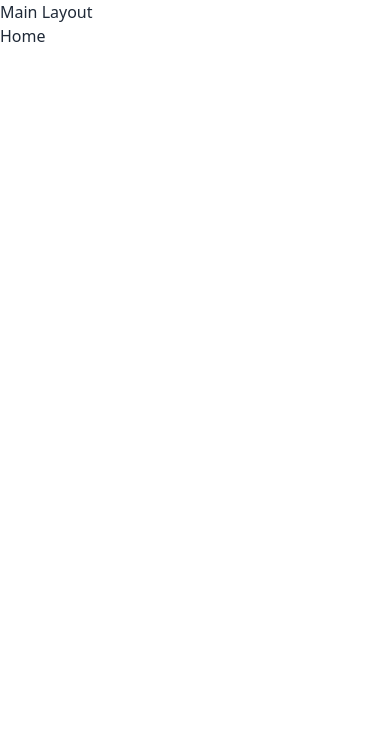
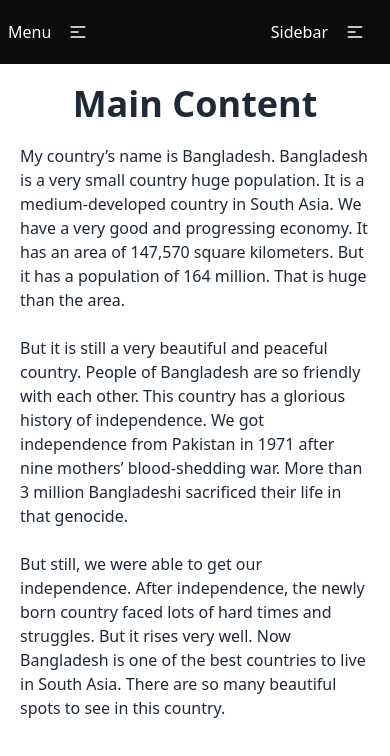
Before and after one commit to Arif1612/cyber-tech-solutions, a React (Vite) app: page / in a window 390 px wide. Shown: the top 756 px of the page. Built offline with nearby package versions, Linux system fonts and the light colour scheme.

Commit message:
homepage done with responsive

```diff
--- a/package.json
+++ b/package.json
@@ -28,6 +28,7 @@
     "eslint-plugin-react-hooks": "^4.6.0",
     "eslint-plugin-react-refresh": "^0.4.3",
     "postcss": "^8.4.30",
+    "prettier": "3.0.3",
     "tailwindcss": "^3.3.3",
     "vite": "^4.4.5"
   }
--- /dev/null
+++ b/src/layout/Container.jsx
@@ -0,0 +1,7 @@
+import React from "react";
+
+const Container = ({ children }) => {
+  return <div className=" max-w-[1440]  mx-6 md:mx-14  ">{children}</div>;
+};
+
+export default Container;
--- a/src/layout/Main.jsx
+++ b/src/layout/Main.jsx
@@ -1,15 +1,14 @@
-import React from 'react';
-import { Outlet } from 'react-router-dom';
+import React from "react";
+import { Outlet } from "react-router-dom";
+import Navbar from "../pages/Navbar/Navbar";
 
 const Main = () => {
-    return (
-        <div>
-            <p>
-                Main Layout
-                <Outlet></Outlet>
-            </p>
-        </div>
-    );
+  return (
+    <div>
+      <Navbar></Navbar>
+      <Outlet></Outlet>
+    </div>
+  );
 };
 
 export default Main;
--- a/src/pages/Home/Home.jsx
+++ b/src/pages/Home/Home.jsx
@@ -1,11 +1,20 @@
-import React from 'react';
+import React from "react";
+import SideBar from "./SideBar";
+import MainContent from "./MainContent";
 
 const Home = () => {
-    return (
-        <div>
-            <p>Home</p>
+  return (
+    <div>
+      <div className="grid md:grid-cols-4 gap-8">
+        <div className="hidden md:block ">
+          <SideBar></SideBar>
         </div>
-    );
+        <div className="col-span-3 ">
+          <MainContent></MainContent>
+        </div>
+      </div>
+    </div>
+  );
 };
 
 export default Home;
--- /dev/null
+++ b/src/pages/Home/MainContent.jsx
@@ -0,0 +1,28 @@
+import React from "react";
+
+const MainContent = () => {
+  return (
+    <div className="m-5">
+      <h1 className=" text-4xl font-bold my-5 text-center">Main Content</h1>
+      <p className="text-start">
+        My country’s name is Bangladesh. Bangladesh is a very small country huge
+        population. It is a medium-developed country in South Asia. We have a
+        very good and progressing economy. It has an area of 147,570 square
+        kilometers. But it has a population of 164 million. That is huge than
+        the area. <br />
+        <br /> But it is still a very beautiful and peaceful country. People of
+        Bangladesh are so friendly with each other. This country has a glorious
+        history of independence. We got independence from Pakistan in 1971 after
+        nine mothers’ blood-shedding war. More than 3 million Bangladeshi
+        sacrificed their life in that genocide. <br />
+        <br /> But still, we were able to get our independence. After
+        independence, the newly born country faced lots of hard times and
+        struggles. But it rises very well. Now Bangladesh is one of the best
+        countries to live in South Asia. There are so many beautiful spots to
+        see in this country.{" "}
+      </p>
+    </div>
+  );
+};
+
+export default MainContent;
--- /dev/null
+++ b/src/pages/Home/SideBar.jsx
@@ -0,0 +1,32 @@
+import React from "react";
+
+const SideBar = () => {
+  return (
+    <div className="bg-custom-blue-gray p-5 min-h-screen text-center">
+      <h5 className="font-bold">Sidebar</h5>
+      <select className="select  select-bordered  w-full max-w-xs mt-5">
+        <option disabled selected>
+          Item 1
+        </option>
+        <option>Item A</option>
+        <option>Item B</option>
+      </select>
+      <select className="select  select-bordered  w-full max-w-xs mt-3">
+        <option disabled selected>
+          Item 2
+        </option>
+        <option>Item A</option>
+        <option>Item B</option>
+      </select>
+      <select className="select  select-bordered  w-full max-w-xs mt-3">
+        <option disabled selected>
+          Item 3
+        </option>
+        <option>Item A</option>
+        <option>Item B</option>
+      </select>
+    </div>
+  );
+};
+
+export default SideBar;
--- a/src/pages/NavBar.jsx
+++ /dev/null
@@ -1,47 +0,0 @@
-import React from 'react';
-
-const NavBar = () => {
-    return (
-        <div className="navbar bg-base-100">
-        <div className="navbar-start">
-          <div className="dropdown">
-            <label tabIndex={0} className="btn btn-ghost lg:hidden">
-              <svg xmlns="http://www.w3.org/2000/svg" className="h-5 w-5" fill="none" viewBox="0 0 24 24" stroke="currentColor"><path strokeLinecap="round" strokeLinejoin="round" strokeWidth="2" d="M4 6h16M4 12h8m-8 6h16" /></svg>
-            </label>
-            <ul tabIndex={0} className="menu menu-sm dropdown-content mt-3 z-[1] p-2 shadow bg-base-100 rounded-box w-52">
-              <li><a>Item 1</a></li>
-              <li>
-                <a>Parent</a>
-                <ul className="p-2">
-                  <li><a>Submenu 1</a></li>
-                  <li><a>Submenu 2</a></li>
-                </ul>
-              </li>
-              <li><a>Item 3</a></li>
-            </ul>
-          </div>
-          <a className="btn btn-ghost normal-case text-xl">daisyUI</a>
-        </div>
-        <div className="navbar-center hidden lg:flex">
-          <ul className="menu menu-horizontal px-1">
-            <li><a>Item 1</a></li>
-            <li tabIndex={0}>
-              <details>
-                <summary>Parent</summary>
-                <ul className="p-2">
-                  <li><a>Submenu 1</a></li>
-                  <li><a>Submenu 2</a></li>
-                </ul>
-              </details>
-            </li>
-            <li><a>Item 3</a></li>
-          </ul>
-        </div>
-        <div className="navbar-end">
-          <a className="btn">Button</a>
-        </div>
-      </div>
-    );
-};
-
-export default NavBar;
--- a/src/pages/Navbar/Navbar.jsx
+++ b/src/pages/Navbar/Navbar.jsx
@@ -1,11 +1,123 @@
-import React from 'react';
+import React, { useState } from "react";
+import { Link } from "react-router-dom";
 
 const Navbar = () => {
-    return (
-        <div>
-            <p>Navbar</p>
+  const [showMenu, setShowMenu] = useState(false);
+
+  const toggleMenu = () => {
+    setShowMenu(!showMenu);
+  };
+
+  return (
+    <div className="navbar bg-custom-black text-white">
+      {/* Navbar start */}
+      <div className="navbar-start">
+        <Link className="md:hidden">Menu</Link>
+
+        <div className={`dropdown ${showMenu ? "visible" : ""}`}>
+          <label
+            tabIndex={0}
+            className="btn btn-ghost md:hidden"
+            onClick={toggleMenu}
+          >
+            <svg
+              xmlns="http://www.w3.org/2000/svg"
+              className="h-5 w-5"
+              fill="none"
+              viewBox="0 0 24 24"
+              stroke="currentColor"
+            >
+              <path
+                strokeLinecap="round"
+                strokeLinejoin="round"
+                strokeWidth="2"
+                d="M4 6h16M4 12h8m-8 6h16"
+              />
+            </svg>
+          </label>
+
+          <div
+            tabIndex={0}
+            className={`menu menu-sm dropdown-content mt-3 z-[1] p-2 shadow bg-custom-gray rounded-box w-52 text-black font-bold text-center ${
+              showMenu ? "block" : "hidden"
+            }`}
+          >
+            <div className="flex justify-end">
+              <button className="text-white" onClick={toggleMenu}>
+                <svg
+                  xmlns="http://www.w3.org/2000/svg"
+                  className="h-6 w-6"
+                  fill="none"
+                  viewBox="0 0 24 24"
+                  stroke="currentColor"
+                >
+                  <path
+                    strokeLinecap="round"
+                    strokeLinejoin="round"
+                    strokeWidth="2"
+                    d="M6 18L18 6M6 6l12 12"
+                  />
+                </svg>
+              </button>
+            </div>
+            <Link to="/">Home</Link> <br></br>
+            <Link to="/about">About</Link>
+            <br></br>
+            <Link to="/block">Block</Link>
+            <br></br>
+            <Link to="/contact">Contact</Link>
+            <br></br>
+          </div>
         </div>
-    );
+      </div>
+
+      {/* navbar start end */}
+
+      {/* center part */}
+      <div className="navbar-center hidden md:flex">
+        <ul className="menu menu-horizontal px-1">
+          <li>
+            <Link to="/">Home</Link>
+          </li>
+          <li>
+            <Link to="/about">About</Link>
+          </li>
+          <li>
+            <Link to="/block">Block</Link>
+          </li>
+          <li>
+            <Link to="/contact">Contact</Link>
+          </li>
+        </ul>
+      </div>
+
+      {/* Navbar End */}
+
+      <div className="navbar-end">
+        <Link className="md:hidden">Sidebar</Link>
+        <div className="dropdown">
+          <label tabIndex={0} className="btn btn-ghost lg:hidden">
+            <svg
+              xmlns="http://www.w3.org/2000/svg"
+              className="h-5 w-5"
+              fill="none"
+              viewBox="0 0 24 24"
+              stroke="currentColor"
+            >
+              <path
+                strokeLinecap="round"
+                strokeLinejoin="round"
+                strokeWidth="2"
+                d="M4 6h16M4 12h8m-8 6h16"
+              />
+            </svg>
+          </label>
+
+
+        </div>
+      </div>
+    </div>
+  );
 };
 
 export default Navbar;
--- a/tailwind.config.js
+++ b/tailwind.config.js
@@ -1,11 +1,14 @@
 /** @type {import('tailwindcss').Config} */
 export default {
-  content: [
-    "./index.html",
-    "./src/**/*.{js,ts,jsx,tsx}",
-  ],
+  content: ["./index.html", "./src/**/*.{js,ts,jsx,tsx}"],
   theme: {
-    extend: {},
+    extend: {
+      backgroundColor: {
+        "custom-black": "#0C0C0C",
+        "custom-gray": "#ADADAD",
+        "custom-blue-gray": "#9398BF",
+      },
+    },
   },
   plugins: [require("daisyui")],
-}
+};
```
Also changed, not shown: src/main.jsx (+5 -7 lines), .eslintrc.cjs, 1 other file (tests, documents, lock files or other folders).
